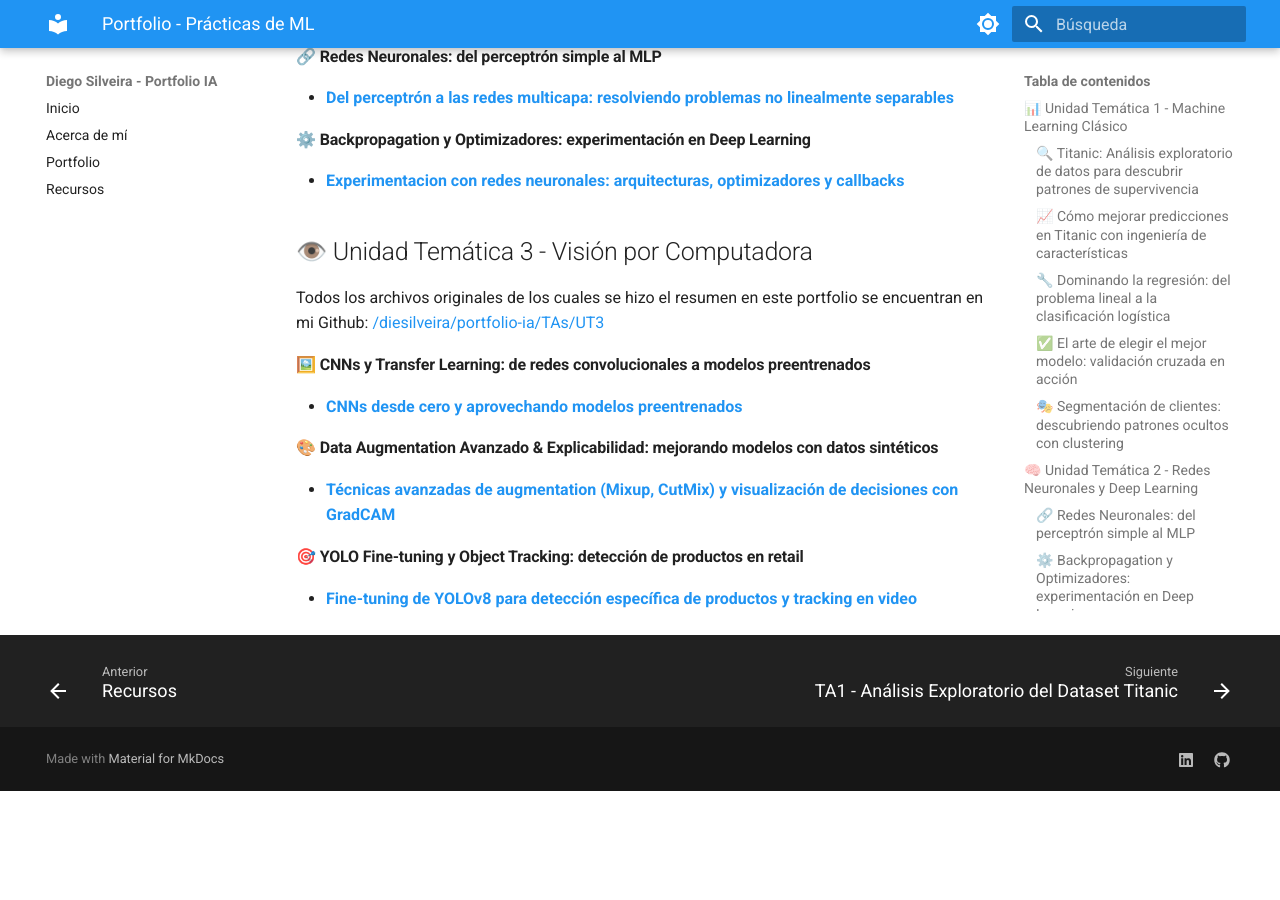
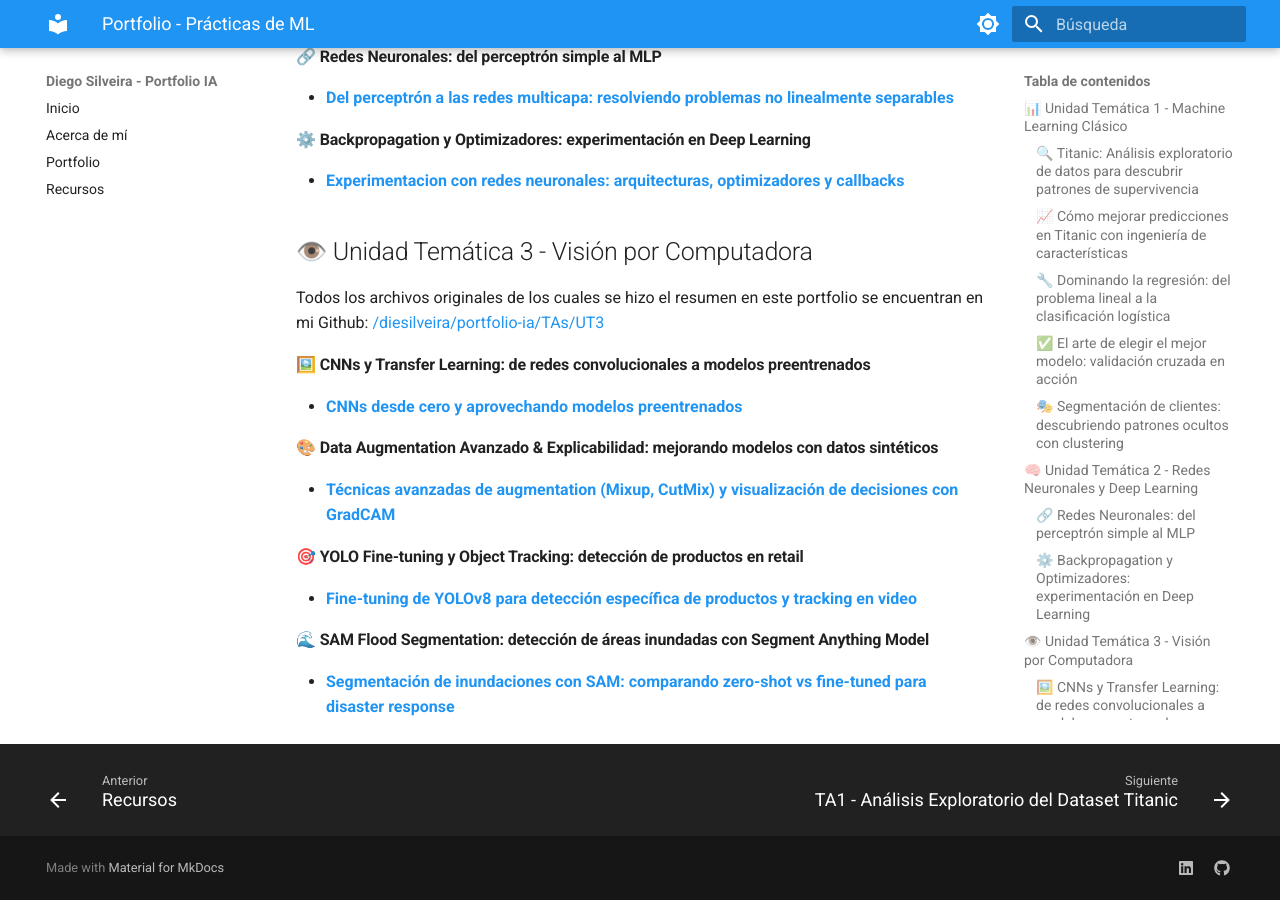
Before and after one commit to diesilveira/portfolio-ia, an MkDocs documentation site: the page built from docs/portfolio/index.md, in a window 1280 px wide and 900 px high, scrolled down 838 px. Built offline with MkDocs 1.6.1 and Material for MkDocs 9.7.7, drawn with Linux system fonts in a browser that asks for light colours; before the commit the page ends 1629 px from its top, so only the background shows below that.

Commit message:
add TA12 to index portfolio

```diff
--- a/docs/portfolio/index.md
+++ b/docs/portfolio/index.md
@@ -54,3 +54,7 @@ Todos los archivos originales de los cuales se hizo el resumen en este portfolio
 
 #### 🎯 **YOLO Fine-tuning y Object Tracking: detección de productos en retail**
 - **[Fine-tuning de YOLOv8 para detección específica de productos y tracking en video](11-yolo-finetuning-tracking.md)**
+
+
+#### 🌊 **SAM Flood Segmentation: detección de áreas inundadas con Segment Anything Model**
+- **[Segmentación de inundaciones con SAM: comparando zero-shot vs fine-tuned para disaster response](12-sam-flood-segmentation.md)**
```
